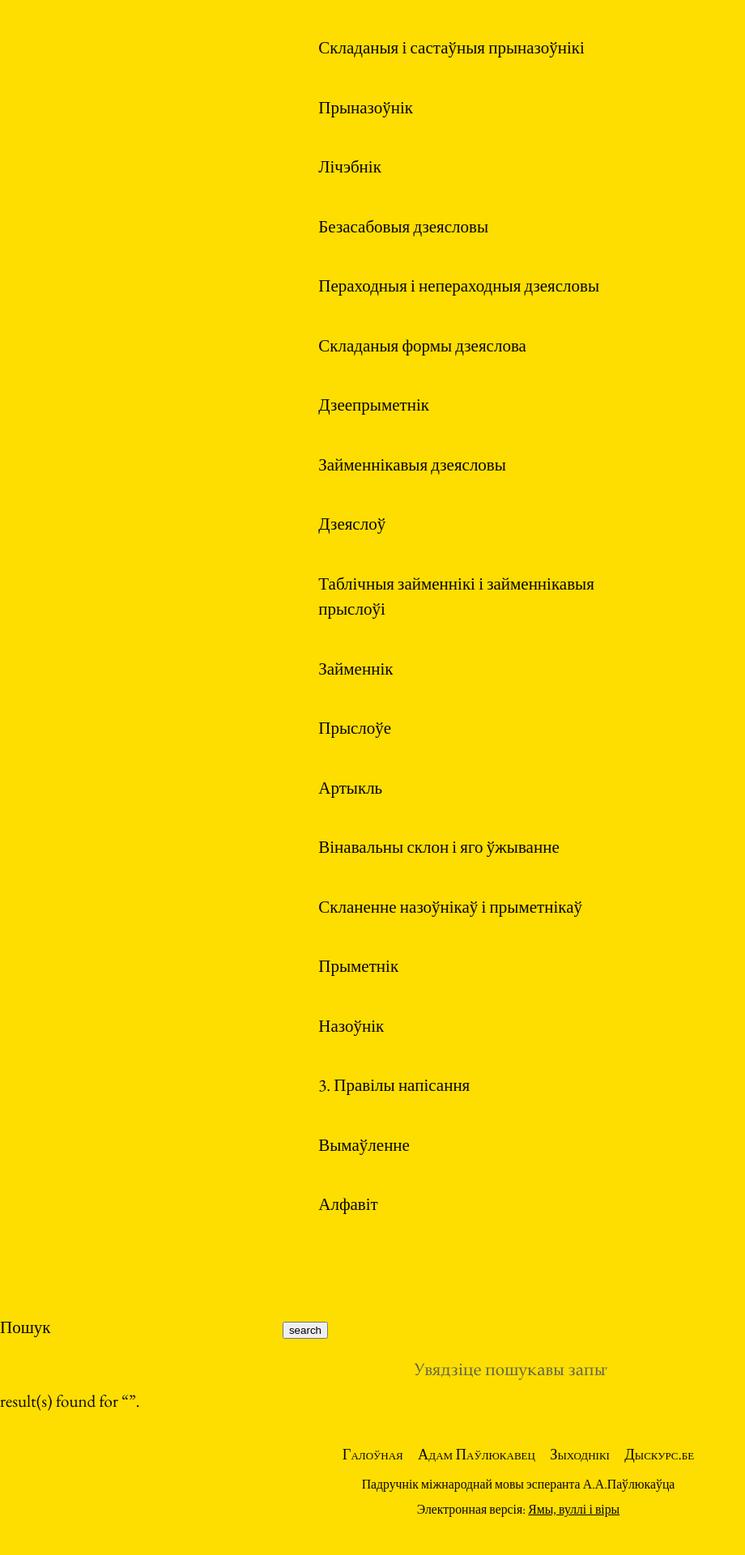
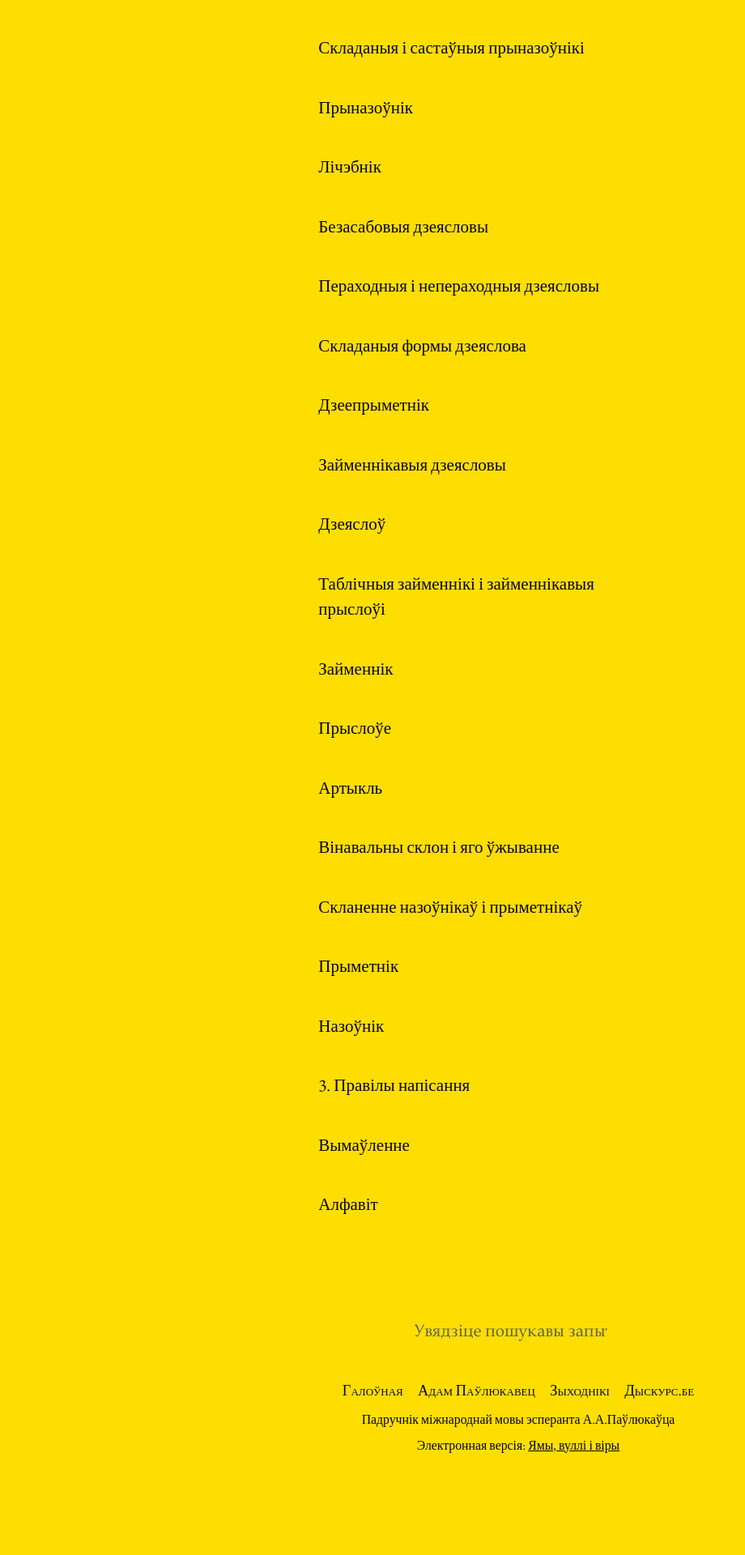
Before and after one commit to skaivolas/mir, a Jekyll site: the page built from index.html, in a window 1280 px wide. Shown: the part 1826-3746 px from the top of the page at 81% size, without its empty margins (0-920 px from the left). Built offline with Jekyll 4.4.1, drawn with Linux system fonts in a browser that asks for light colours; the list of posts is cut into pages by our own code; after the commit the page ends 3666 px from its top, so only the background shows below that.

Commit message:
Update search.html

```diff
--- a/_includes/search.html
+++ b/_includes/search.html
@@ -1,15 +1,3 @@
-<form action="{{ site.baseurl }}/search.html" method="get">
-  <label for="search-box">Пошук</label>
-  <input type="text" id="search__input" name="q">
-  <input type="submit" value="search">
-</form>
-
   <form method="get" id="search" action="/search" data-search-form>
     <input type="search" name="q" id="search__input" placeholder="Увядзіце пошукавы запыт" data-search-input autocomplete="off"/>
   </form>
-
-  <!-- Search results placeholder -->
-  <p data-search-found>
-    <span data-search-found-count></span> result(s) found for &ldquo;<span data-search-found-term></span>&rdquo;.
-  </p>
-  <div data-search-results></div>
```
